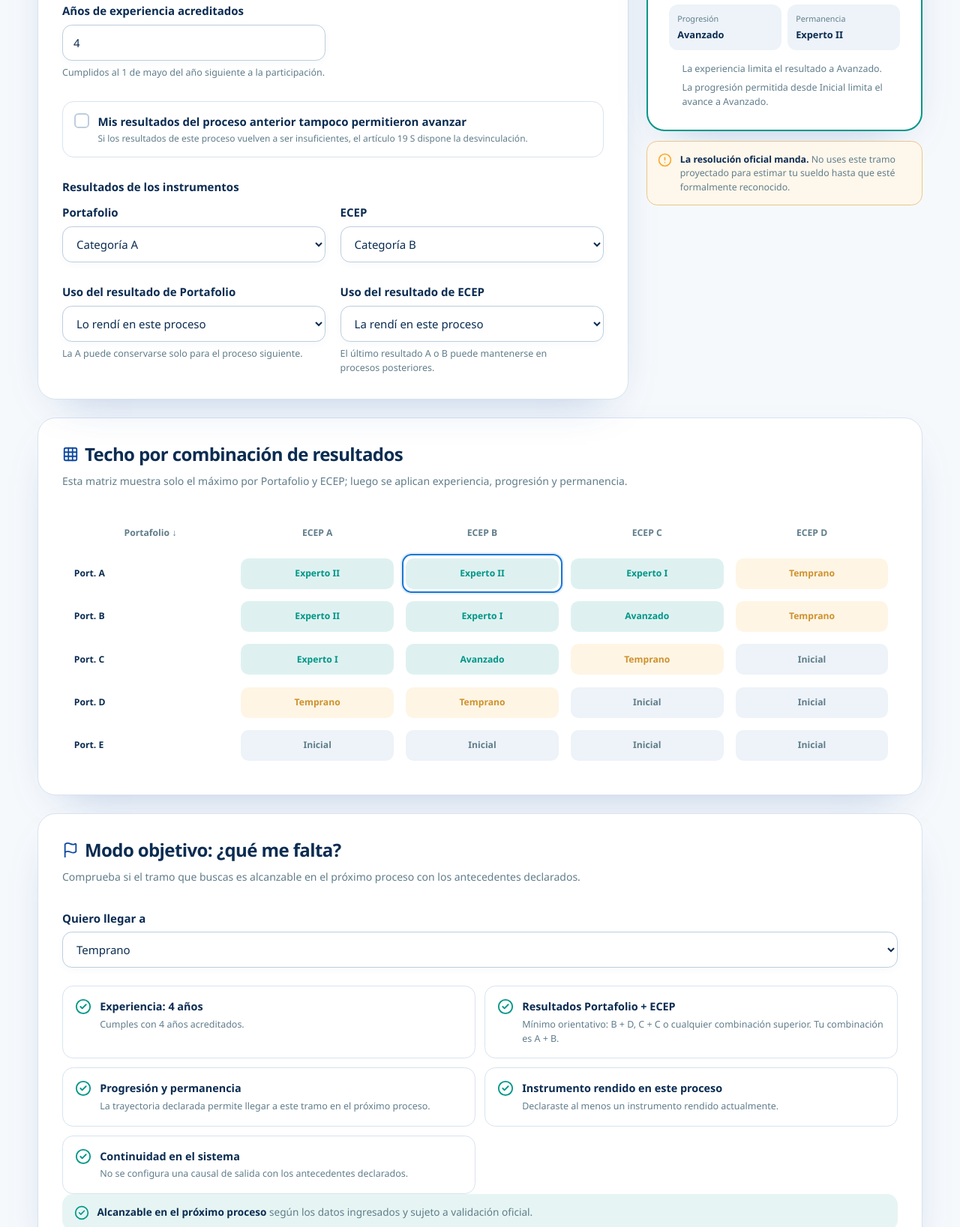
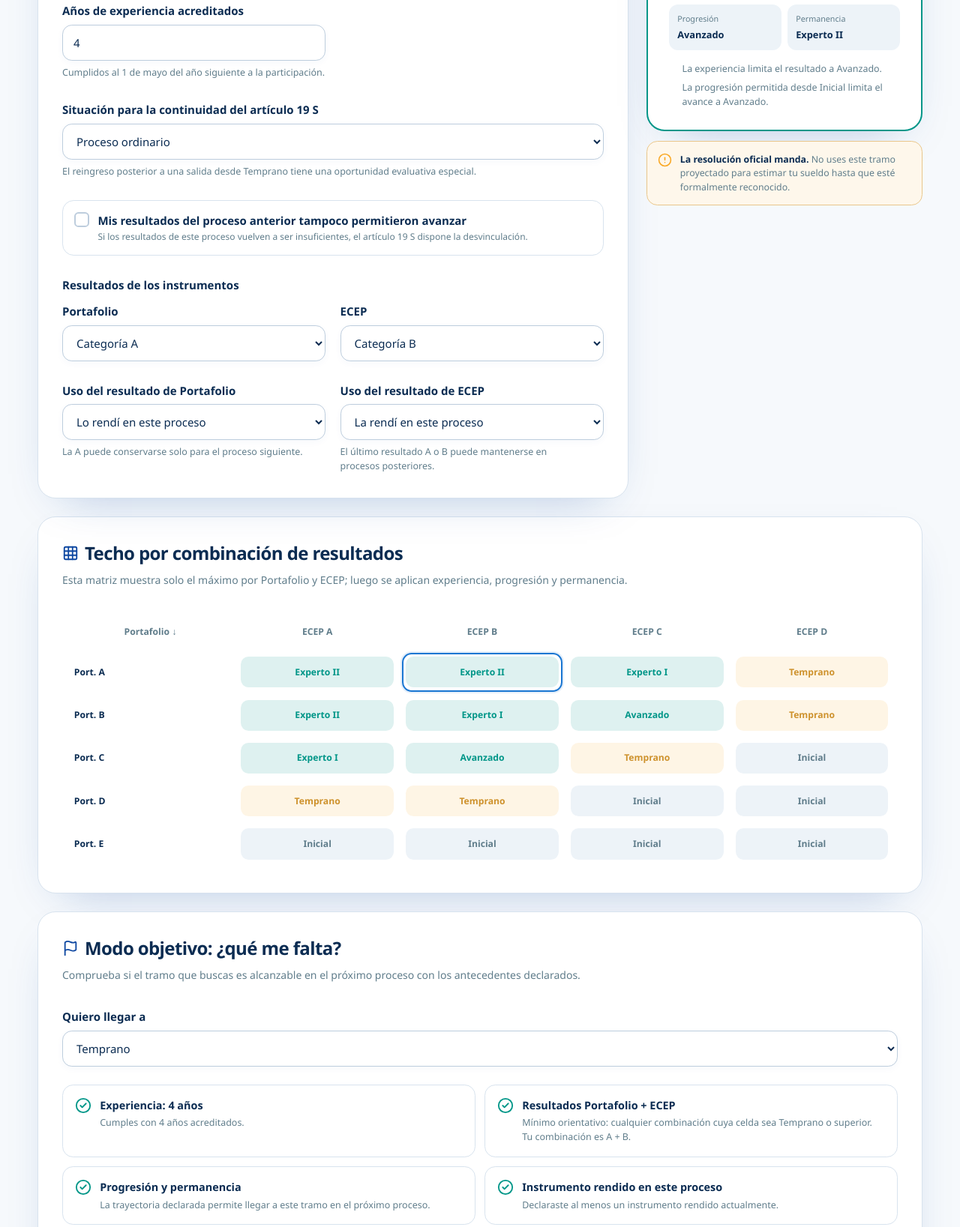
Before and after one commit to ReyesValdesLabs/sueldos-publicos, an Astro site: page /calculadoras/tramos-docentes in a window 1280 px wide. Shown: the part 863-2500 px from the top of the page at 75% size. Built offline with nearby package versions, Linux system fonts and the light colour scheme; Astro itself is replaced by a stand-in of ours; a web font is replaced by a local one.

Commit message:
Corrige continuidad legal de tramos

```diff
--- a/src/components/TrancheCalculator.tsx
+++ b/src/components/TrancheCalculator.tsx
@@ -2,7 +2,7 @@ import { useMemo, useState, type ReactNode } from "react";
 import { ArrowRight, Check, CircleAlert, CircleCheck, ExternalLink, Flag, Grid3X3, Info, Scale, SlidersHorizontal, X } from "lucide-react";
 import type { Tranche } from "@/lib/calculation/types";
 import { assessGoal, calculateTrancheProgression, minimumCombinationFor, minimumExperienceFor, nextGoal, RESULT_MATRIX, TRANCHE_NAMES, TRANCHE_ORDER } from "@/lib/tranche-progression/calculate";
-import type { EcepCategory, EcepResult, PortfolioCategory, PortfolioResult, TrancheProgressionInput } from "@/lib/tranche-progression/types";
+import type { Article19SHistory, EcepCategory, EcepResult, PortfolioCategory, PortfolioResult, TrancheProgressionInput } from "@/lib/tranche-progression/types";
 import { sitePath } from "@/lib/site-path";
 import { Badge } from "@/components/ui/badge";
 import { Card, CardContent, CardDescription, CardHeader, CardTitle } from "@/components/ui/card";
@@ -21,7 +21,11 @@ const initialInput: TrancheProgressionInput = {
   ecepResult: { category: "B", status: "rendered" },
   enteredEarlyWithA: false,
   enteredAdvancedWithDoubleA: false,
-  previousProcessWithoutAdvancement: false,
+  article19SHistory: {
+    kind: "ordinary",
+    systemEntryCohort: "before-2025",
+    previousProcessWithoutAdvancement: false,
+  },
   accessDeadlineExpired: false,
 };
 
@@ -92,6 +96,13 @@ export default function TrancheCalculator() {
   const portfolioRetained = input.portfolioResult.status !== "rendered";
   const ecepRetained = input.ecepResult.status !== "rendered";
   const patch = <K extends keyof TrancheProgressionInput>(key: K, value: TrancheProgressionInput[K]) => setInput((current) => ({ ...current, [key]: value }));
+  const patchArticle19SHistory = (value: Article19SHistory) => patch("article19SHistory", value);
+  const patchOrdinaryArticle19SHistory = (
+    value: Partial<Extract<Article19SHistory, { kind: "ordinary" }>>,
+  ) => {
+    if (input.article19SHistory.kind !== "ordinary") return;
+    patchArticle19SHistory({ ...input.article19SHistory, ...value });
+  };
 
   const changeCurrentTranche = (value: Tranche) => {
     setInput((current) => ({
@@ -100,7 +111,11 @@ export default function TrancheCalculator() {
       yearsInCurrentTranche: 0,
       enteredEarlyWithA: false,
       enteredAdvancedWithDoubleA: false,
-      previousProcessWithoutAdvancement: false,
+      article19SHistory: {
+        kind: "ordinary",
+        systemEntryCohort: "before-2025",
+        previousProcessWithoutAdvancement: false,
+      },
       accessDeadlineExpired: false,
     }));
     if (rank(target) <= rank(value)) setTarget(nextGoal(value));
@@ -142,7 +157,48 @@ export default function TrancheCalculator() {
 
           {input.currentTranche === "early" && <CheckField id="early-with-a" checked={input.enteredEarlyWithA} onChange={(value) => patch("enteredEarlyWithA", value)} label="Ingresé a Temprano con una A" help="Marca solo si en el proceso que te asignó Temprano obtuviste A en Portafolio o ECEP." />}
           {input.currentTranche === "advanced" && <CheckField id="advanced-double-a" checked={input.enteredAdvancedWithDoubleA} onChange={(value) => patch("enteredAdvancedWithDoubleA", value)} label="Ingresé a Avanzado con A + A" help="Esta excepción reduce a dos años la permanencia exigida para optar a Experto I." />}
-          {(input.currentTranche === "initial" || input.currentTranche === "early") && <CheckField id="previous-no-advance" checked={input.previousProcessWithoutAdvancement} onChange={(value) => patch("previousProcessWithoutAdvancement", value)} label="Mis resultados del proceso anterior tampoco permitieron avanzar" help="Si los resultados de este proceso vuelven a ser insuficientes, el artículo 19 S dispone la desvinculación." />}
+          {input.currentTranche === "initial" && <SelectField
+            id="article-19-s-situation"
+            label="Situación para la continuidad del artículo 19 S"
+            value={input.article19SHistory.kind}
+            onChange={(value) => patchArticle19SHistory(value === "reentry-after-early-exit"
+              ? { kind: "reentry-after-early-exit", reentryEvaluationDue: false }
+              : { kind: "ordinary", systemEntryCohort: "before-2025", previousProcessWithoutAdvancement: false })}
+            help="El reingreso posterior a una salida desde Temprano tiene una oportunidad evaluativa especial."
+          >
+            <option value="ordinary">Proceso ordinario</option>
+            <option value="reentry-after-early-exit">Reingresé después de una salida desde Temprano</option>
+          </SelectField>}
+          {input.currentTranche === "early" && input.article19SHistory.kind === "ordinary" && <SelectField
+            id="system-entry-cohort"
+            label="Ingreso al Sistema de Desarrollo Profesional Docente"
+            value={input.article19SHistory.systemEntryCohort}
+            onChange={(value) => patchOrdinaryArticle19SHistory({
+              systemEntryCohort: value as "before-2025" | "from-2025",
+              previousProcessWithoutAdvancement: false,
+            })}
+            help="La causal de salida desde Temprano se aplica a quienes ingresan al Sistema desde 2025."
+          >
+            <option value="before-2025">Antes de 2025</option>
+            <option value="from-2025">Desde 2025</option>
+          </SelectField>}
+          {input.article19SHistory.kind === "ordinary"
+            && (input.currentTranche === "initial"
+              || (input.currentTranche === "early" && input.article19SHistory.systemEntryCohort === "from-2025"))
+            && <CheckField
+              id="previous-no-advance"
+              checked={input.article19SHistory.previousProcessWithoutAdvancement}
+              onChange={(value) => patchOrdinaryArticle19SHistory({ previousProcessWithoutAdvancement: value })}
+              label="Mis resultados del proceso anterior tampoco permitieron avanzar"
+              help="Si los resultados de este proceso vuelven a ser insuficientes, el artículo 19 S dispone la desvinculación."
+            />}
+          {input.currentTranche === "initial" && input.article19SHistory.kind === "reentry-after-early-exit" && <CheckField
+            id="reentry-evaluation-due"
+            checked={input.article19SHistory.reentryEvaluationDue}
+            onChange={(value) => patchArticle19SHistory({ kind: "reentry-after-early-exit", reentryEvaluationDue: value })}
+            label="Este proceso corresponde a la oportunidad evaluativa exigida tras mi reingreso"
+            help="Marca solo si CPEIP o Portal Docente indica que debes rendir esta evaluación dentro del plazo especial de cuatro años."
+          />}
           {input.currentTranche === "access" && <CheckField id="access-deadline" checked={input.accessDeadlineExpired} onChange={(value) => patch("accessDeadlineExpired", value)} label="Venció mi plazo máximo de cuatro años en Acceso" help="Marca solo si no rendiste instrumentos disponibles dentro del plazo informado por CPEIP o Portal Docente." />}
 
           <div>
--- a/src/lib/tranche-progression/calculate.test.ts
+++ b/src/lib/tranche-progression/calculate.test.ts
@@ -1,5 +1,5 @@
 import { describe, expect, it } from "vitest";
-import { RESULT_MATRIX, assessGoal, calculateTrancheProgression, experienceCeiling, isValidEcepResult, isValidPortfolioResult, minimumExperienceFor } from "./calculate";
+import { RESULT_MATRIX, assessGoal, calculateTrancheProgression, experienceCeiling, isValidEcepResult, isValidPortfolioResult, minimumCombinationFor, minimumExperienceFor } from "./calculate";
 import type { TrancheProgressionInput } from "./types";
 
 const base: TrancheProgressionInput = {
@@ -10,7 +10,11 @@ const base: TrancheProgressionInput = {
   ecepResult: { category: "B", status: "rendered" },
   enteredEarlyWithA: false,
   enteredAdvancedWithDoubleA: false,
-  previousProcessWithoutAdvancement: false,
+  article19SHistory: {
+    kind: "ordinary",
+    systemEntryCohort: "before-2025",
+    previousProcessWithoutAdvancement: false,
+  },
   accessDeadlineExpired: false,
 };
 
@@ -30,6 +34,15 @@ describe("cálculo de progresión", () => {
   it("aplica los umbrales de experiencia", () => {
     expect([3, 4, 7, 8, 11, 12].map(experienceCeiling)).toEqual(["initial", "advanced", "advanced", "expert1", "expert1", "expert2"]);
     expect(minimumExperienceFor("early")).toBe(4);
+  });
+
+  it("normaliza experiencia no finita o negativa", () => {
+    expect([Number.NaN, Number.POSITIVE_INFINITY, Number.NEGATIVE_INFINITY, -1].map(experienceCeiling)).toEqual([
+      "initial",
+      "initial",
+      "initial",
+      "initial",
+    ]);
   });
 
   it("permite la excepción de Inicial a Avanzado", () => {
@@ -87,24 +100,62 @@ describe("cálculo de progresión", () => {
     expect(result).toMatchObject({ resultTranche: "initial", legalStatus: "access-reassigned", advances: false });
   });
 
-  it("reports the statutory exit on a second consecutive failed process in Initial or Early", () => {
+  it("aplica la salida ordinaria en Inicial y en Temprano solo para cohortes desde 2025", () => {
     const insufficientResults = {
       portfolioResult: { category: "E", status: "rendered" },
       ecepResult: { category: "D", status: "rendered" },
     } as const;
-    const initialExit = calculateTrancheProgression({ ...base, ...insufficientResults, previousProcessWithoutAdvancement: true });
-    const earlyExit = calculateTrancheProgression({ ...base, ...insufficientResults, currentTranche: "early", previousProcessWithoutAdvancement: true });
+    const initialExit = calculateTrancheProgression({
+      ...base,
+      ...insufficientResults,
+      article19SHistory: { kind: "ordinary", systemEntryCohort: "before-2025", previousProcessWithoutAdvancement: true },
+    });
+    const earlyBefore2025 = calculateTrancheProgression({
+      ...base,
+      ...insufficientResults,
+      currentTranche: "early",
+      article19SHistory: { kind: "ordinary", systemEntryCohort: "before-2025", previousProcessWithoutAdvancement: true },
+    });
+    const earlyExit = calculateTrancheProgression({
+      ...base,
+      ...insufficientResults,
+      currentTranche: "early",
+      article19SHistory: { kind: "ordinary", systemEntryCohort: "from-2025", previousProcessWithoutAdvancement: true },
+    });
     expect(initialExit).toMatchObject({ resultTranche: null, legalStatus: "exit", advances: false });
+    expect(earlyBefore2025).toMatchObject({ resultTranche: "early", legalStatus: "active", advances: false });
     expect(earlyExit).toMatchObject({ resultTranche: null, legalStatus: "exit", advances: false });
-    expect(assessGoal({ ...base, ...insufficientResults, previousProcessWithoutAdvancement: true }, "advanced").legalContinuity).toBe(false);
+    expect(assessGoal({
+      ...base,
+      ...insufficientResults,
+      article19SHistory: { kind: "ordinary", systemEntryCohort: "before-2025", previousProcessWithoutAdvancement: true },
+    }, "advanced").legalContinuity).toBe(false);
+  });
+
+  it("aplica la salida al fallar la oportunidad evaluativa especial después del reingreso", () => {
+    const result = calculateTrancheProgression({
+      ...base,
+      portfolioResult: { category: "E", status: "rendered" },
+      ecepResult: { category: "D", status: "rendered" },
+      article19SHistory: { kind: "reentry-after-early-exit", reentryEvaluationDue: true },
+    });
+    expect(result).toMatchObject({ resultTranche: null, legalStatus: "exit", advances: false });
+    expect(result.reasons[0]).toContain("posterior al reingreso");
   });
 
   it("does not apply the exit when the current process advances", () => {
-    expect(calculateTrancheProgression({ ...base, previousProcessWithoutAdvancement: true })).toMatchObject({ resultTranche: "advanced", legalStatus: "active" });
+    expect(calculateTrancheProgression({
+      ...base,
+      article19SHistory: { kind: "ordinary", systemEntryCohort: "from-2025", previousProcessWithoutAdvancement: true },
+    })).toMatchObject({ resultTranche: "advanced", legalStatus: "active" });
   });
 
   it("does not treat an experience ceiling as an insufficient professional result", () => {
-    expect(calculateTrancheProgression({ ...base, experienceYears: 3, previousProcessWithoutAdvancement: true })).toMatchObject({ resultTranche: "initial", legalStatus: "active" });
+    expect(calculateTrancheProgression({
+      ...base,
+      experienceYears: 3,
+      article19SHistory: { kind: "ordinary", systemEntryCohort: "from-2025", previousProcessWithoutAdvancement: true },
+    })).toMatchObject({ resultTranche: "initial", legalStatus: "active" });
   });
 
   it("solo conserva Portafolio A o dos B consecutivas para el proceso siguiente", () => {
@@ -154,4 +205,11 @@ describe("cálculo de progresión", () => {
   it("evalúa un tramo objetivo con los cuatro requisitos", () => {
     expect(assessGoal(base, "advanced")).toMatchObject({ experience: true, results: true, progressionAndPermanence: true, currentInstrument: true, reachableNextProcess: true });
   });
+
+  it("describe el mínimo orientativo sin omitir combinaciones válidas de la matriz", () => {
+    expect(minimumCombinationFor("initial")).toBe("cualquier combinación válida de la matriz");
+    expect(minimumCombinationFor("early")).toContain("Temprano o superior");
+    expect(RESULT_MATRIX.D.B).toBe("early");
+    expect(RESULT_MATRIX.A.D).toBe("early");
+  });
 });
--- a/src/lib/tranche-progression/calculate.ts
+++ b/src/lib/tranche-progression/calculate.ts
@@ -41,9 +41,10 @@ export function isValidEcepResult(result: EcepResult): boolean {
 }
 
 export function experienceCeiling(years: number): TrancheProgressionResult["experienceCeiling"] {
-  if (years < 4) return "initial";
-  if (years < 8) return "advanced";
-  if (years < 12) return "expert1";
+  const safeYears = Number.isFinite(years) && years > 0 ? years : 0;
+  if (safeYears < 4) return "initial";
+  if (safeYears < 8) return "advanced";
+  if (safeYears < 12) return "expert1";
   return "expert2";
 }
 
@@ -59,19 +60,23 @@ export function progressionCeiling(input: TrancheProgressionInput): TrancheProgr
 }
 
 export function permanenceCeiling(input: TrancheProgressionInput): TrancheProgressionResult["permanenceCeiling"] {
+  const yearsInCurrentTranche = Number.isFinite(input.yearsInCurrentTranche)
+    && input.yearsInCurrentTranche > 0
+    ? input.yearsInCurrentTranche
+    : 0;
   if (input.currentTranche === "advanced") {
     const required = input.enteredAdvancedWithDoubleA ? 2 : 4;
-    return input.yearsInCurrentTranche >= required ? "expert2" : "advanced";
+    return yearsInCurrentTranche >= required ? "expert2" : "advanced";
   }
   if (input.currentTranche === "expert1") {
-    return input.yearsInCurrentTranche >= 4 ? "expert2" : "expert1";
+    return yearsInCurrentTranche >= 4 ? "expert2" : "expert1";
   }
   return "expert2";
 }
 
 export function calculateTrancheProgression(input: TrancheProgressionInput): TrancheProgressionResult {
   const matrixCeiling = RESULT_MATRIX[input.portfolioResult.category][input.ecepResult.category];
-  const expCeiling = experienceCeiling(Math.max(0, input.experienceYears));
+  const expCeiling = experienceCeiling(input.experienceYears);
   const linearCeiling = progressionCeiling(input);
   const tenureCeiling = permanenceCeiling(input);
   const instrumentResultsValid = isValidPortfolioResult(input.portfolioResult) && isValidEcepResult(input.ecepResult);
@@ -83,7 +88,20 @@ export function calculateTrancheProgression(input: TrancheProgressionInput): Tra
     (input.currentTranche === "initial" && rank(matrixCeiling) <= rank("initial"))
     || (input.currentTranche === "early" && rank(matrixCeiling) < rank("advanced"))
   );
-  const mustExit = input.previousProcessWithoutAdvancement && failsCurrentProcess;
+  const mustExitOrdinaryInitial = input.currentTranche === "initial"
+    && input.article19SHistory.kind === "ordinary"
+    && input.article19SHistory.previousProcessWithoutAdvancement
+    && failsCurrentProcess;
+  const mustExitOrdinaryEarly = input.currentTranche === "early"
+    && input.article19SHistory.kind === "ordinary"
+    && input.article19SHistory.systemEntryCohort === "from-2025"
+    && input.article19SHistory.previousProcessWithoutAdvancement
+    && failsCurrentProcess;
+  const mustExitAfterReentry = input.currentTranche === "initial"
+    && input.article19SHistory.kind === "reentry-after-early-exit"
+    && input.article19SHistory.reentryEvaluationDue
+    && failsCurrentProcess;
+  const mustExit = mustExitOrdinaryInitial || mustExitOrdinaryEarly || mustExitAfterReentry;
   const accessReassigned = input.currentTranche === "access" && input.accessDeadlineExpired && !hasCurrentInstrument;
 
   let resultTranche: Tranche | null;
@@ -96,7 +114,8 @@ export function calculateTrancheProgression(input: TrancheProgressionInput): Tra
   const legalStatus = mustExit ? "exit" : accessReassigned ? "access-reassigned" : "active";
 
   const reasons: string[] = [];
-  if (mustExit) reasons.push(`Este es el segundo proceso consecutivo cuyos resultados no permiten avanzar desde ${TRANCHE_NAMES[input.currentTranche]}; el artículo 19 S dispone la desvinculación.`);
+  if (mustExitAfterReentry) reasons.push("Los resultados de la oportunidad evaluativa posterior al reingreso no permiten avanzar desde Inicial; el artículo 19 S dispone una nueva desvinculación.");
+  else if (mustExit) reasons.push(`Este es el segundo proceso consecutivo cuyos resultados no permiten avanzar desde ${TRANCHE_NAMES[input.currentTranche]}; el artículo 19 S dispone la desvinculación.`);
   else if (accessReassigned) reasons.push("Venció el plazo máximo de cuatro años en Acceso sin rendir los instrumentos disponibles; corresponde la asignación a Inicial.");
   else if (!instrumentResultsValid) reasons.push("La categoría declarada no habilita conservar este resultado según el artículo 19 Ñ.");
   else if (!hasCurrentInstrument) reasons.push("Debes rendir al menos uno de los dos instrumentos en este proceso.");
@@ -147,13 +166,8 @@ export function minimumExperienceFor(target: Exclude<Tranche, "access">) {
 }
 
 export function minimumCombinationFor(target: Exclude<Tranche, "access">) {
-  switch (target) {
-    case "initial": return "C + D o cualquier combinación superior";
-    case "early": return "B + D, C + C o cualquier combinación superior";
-    case "advanced": return "B + C, C + B o cualquier combinación superior";
-    case "expert1": return "A + C, B + B, C + A o cualquier combinación superior";
-    case "expert2": return "A + B, B + A o A + A";
-  }
+  if (target === "initial") return "cualquier combinación válida de la matriz";
+  return `cualquier combinación cuya celda sea ${TRANCHE_NAMES[target]} o superior`;
 }
 
 export function nextGoal(current: Tranche): Exclude<Tranche, "access"> {
--- a/src/lib/tranche-progression/types.ts
+++ b/src/lib/tranche-progression/types.ts
@@ -12,6 +12,17 @@ export type EcepResult =
   | { category: EcepCategory; status: "rendered" }
   | { category: "A" | "B"; status: "retained-following-process" };
 
+export type Article19SHistory =
+  | {
+    kind: "ordinary";
+    systemEntryCohort: "before-2025" | "from-2025";
+    previousProcessWithoutAdvancement: boolean;
+  }
+  | {
+    kind: "reentry-after-early-exit";
+    reentryEvaluationDue: boolean;
+  };
+
 export interface TrancheProgressionInput {
   currentTranche: Tranche;
   experienceYears: number;
@@ -20,7 +31,7 @@ export interface TrancheProgressionInput {
   ecepResult: EcepResult;
   enteredEarlyWithA: boolean;
   enteredAdvancedWithDoubleA: boolean;
-  previousProcessWithoutAdvancement: boolean;
+  article19SHistory: Article19SHistory;
   accessDeadlineExpired: boolean;
 }
 
```
Also changed, not shown: src/data/legal.ts (+1 -1 lines).
